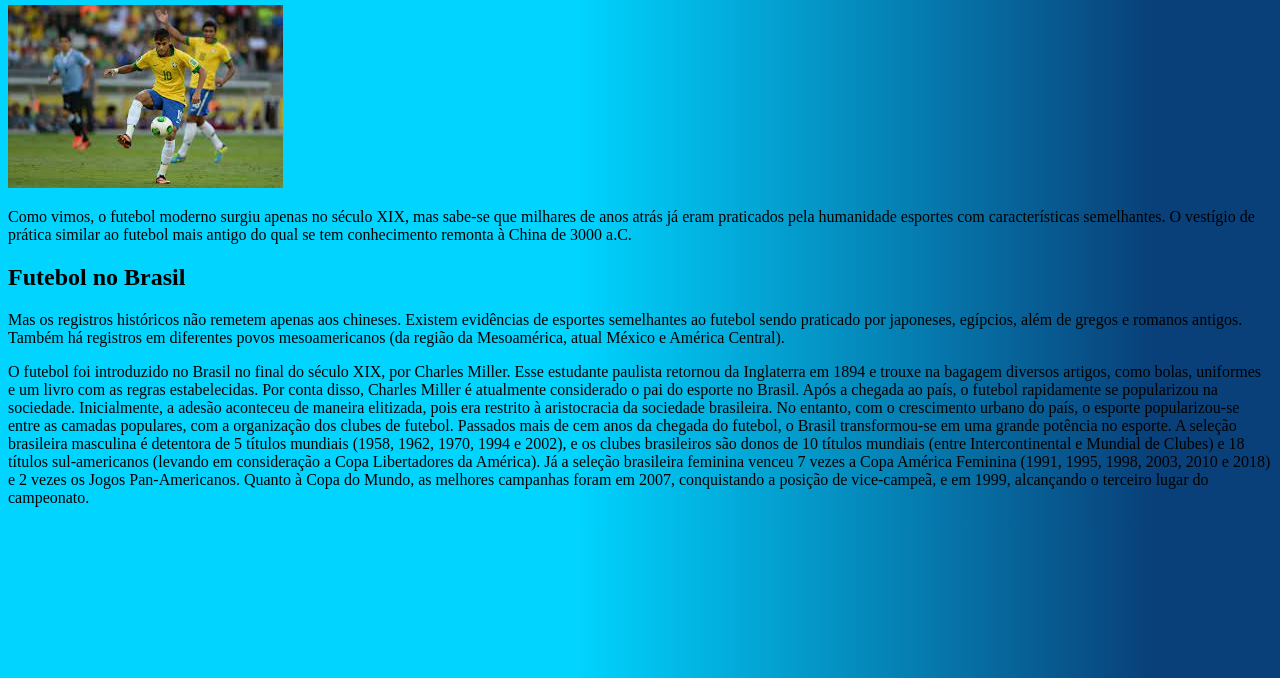
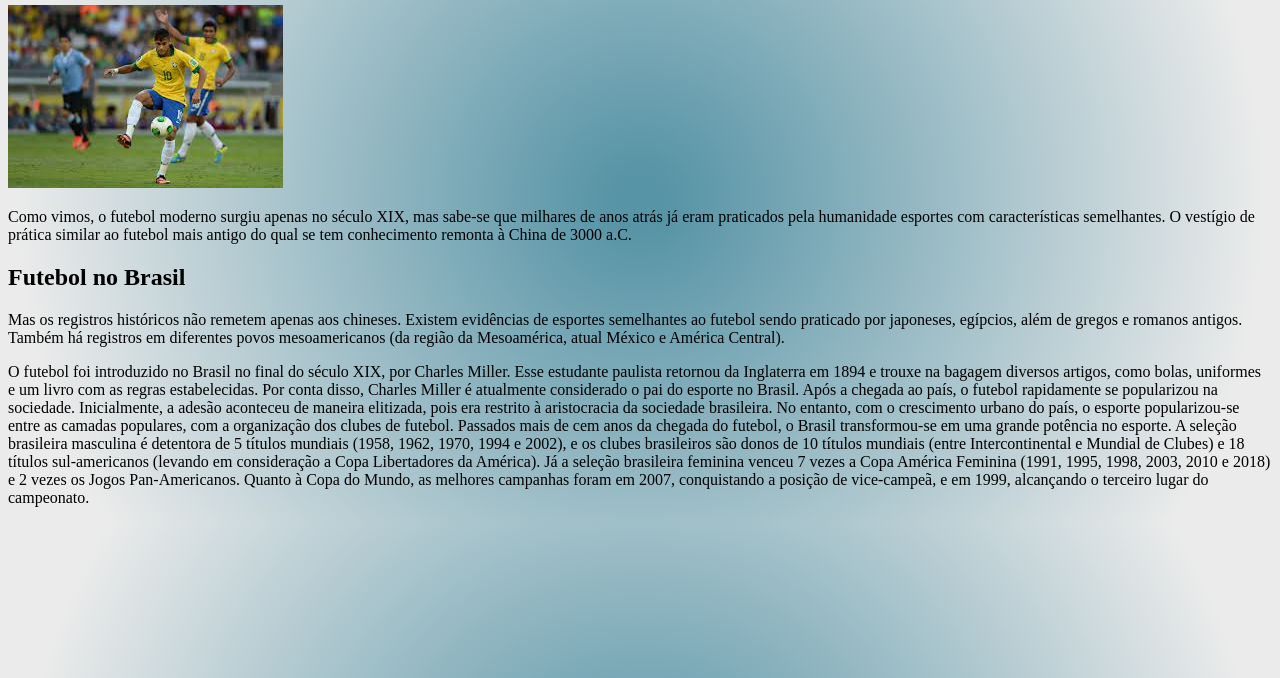
Before and after one commit to nunessjoao/futebol, a plain HTML site: page index.html in a window 1280 px wide. Shown: the part 122-800 px from the top of the page. Drawn offline with Linux system fonts and the light colour scheme.

Commit message:
Add files via upload

```diff
--- a/css.css
+++ b/css.css
@@ -1,8 +1,8 @@
 body{
-    background-color: rgb(43, 226, 165)  ;
-    background: rgb(0,212,255);
-    background: linear-gradient(90deg, rgba(0,212,255,1) 45%, rgba(9,64,121,1) 90%);
-h1{
-color:color: border: ;;
+   color: black
+    background-color: rgb(0, 0, 0)  ;
+    background: rgb(0, 0, 0);
+    background: radial-gradient(circle, rgba(87,148,166,1) 4%, rgba(235,235,235,1) 87%);
 }
+
 {}
```
